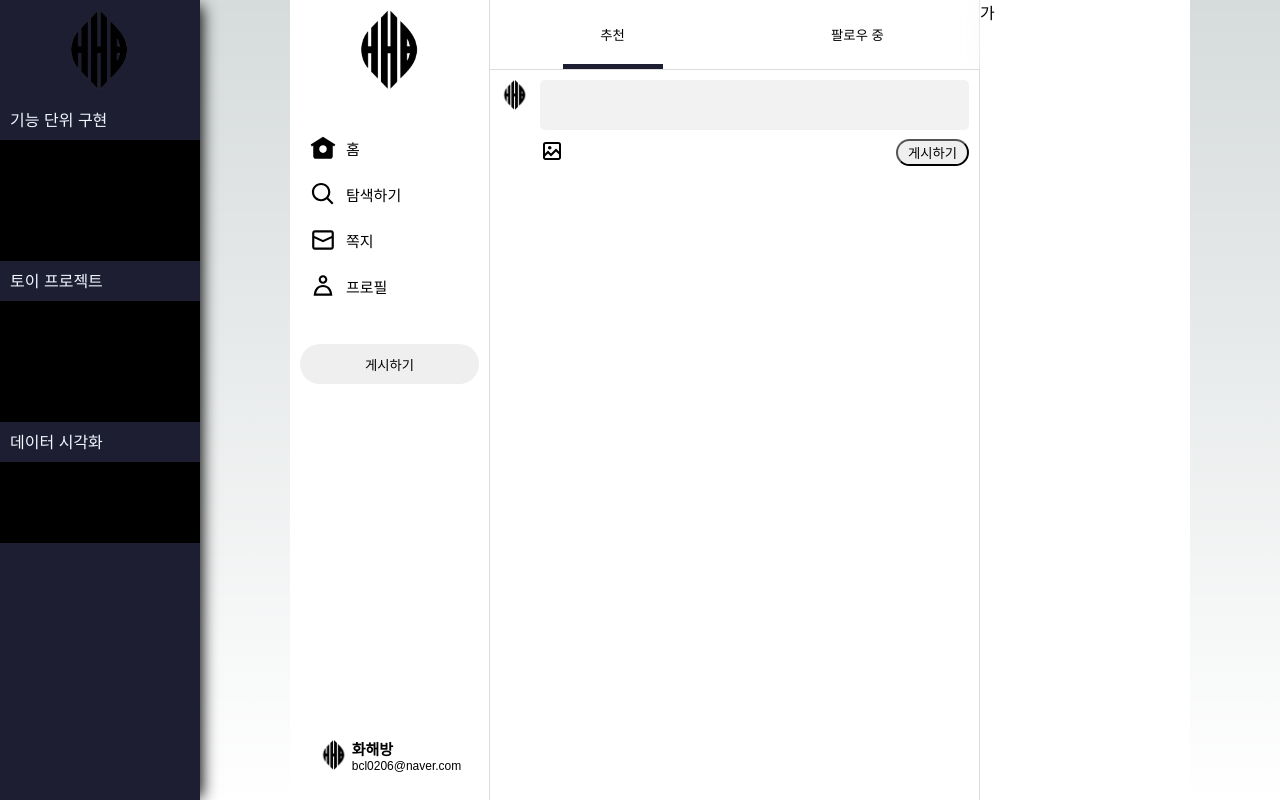
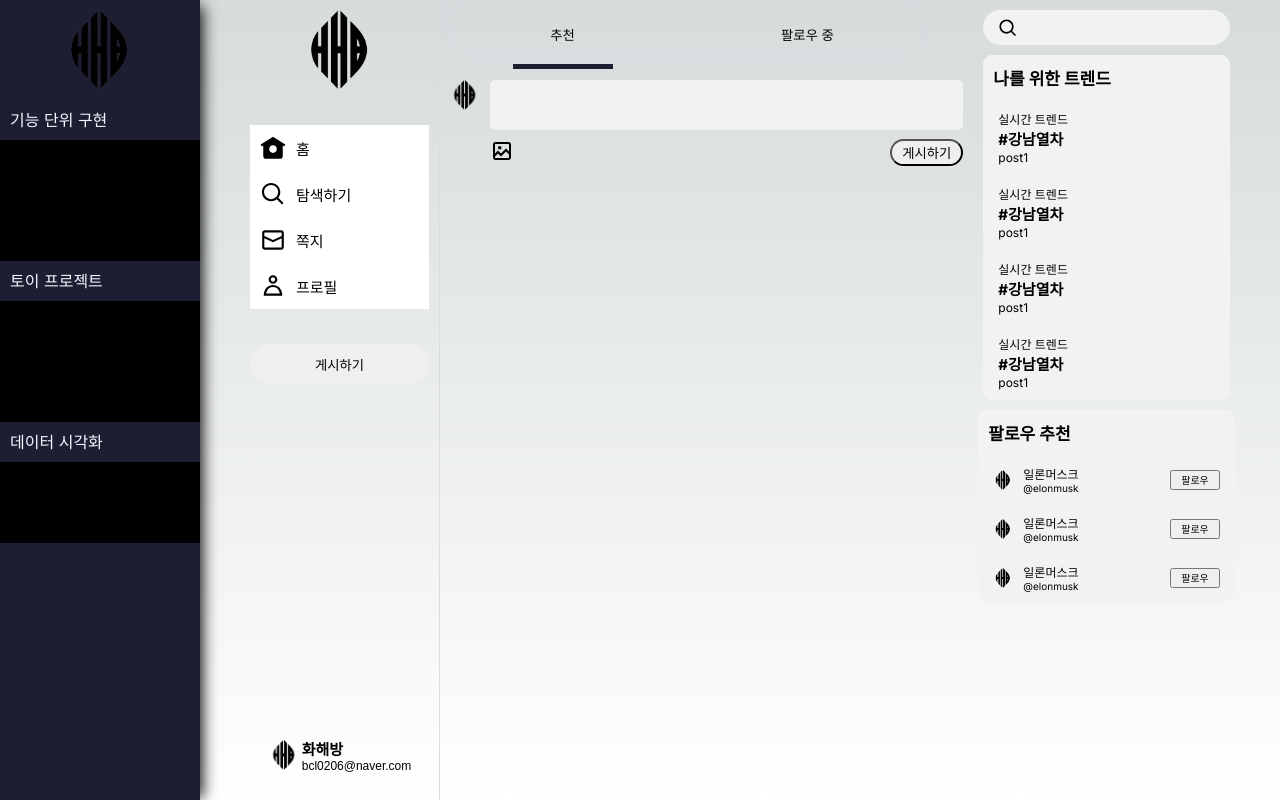
Before and after one commit to HWAHAEBANG/new-technology-lab, a Next.js app: page /toy-project/sns/home in a window 1280 px wide. Built offline with nearby package versions, Linux system fonts and the light colour scheme.

Commit message:
feat: aside 섹션 구현

```diff
--- a/src/app/toy-project/sns/Layout.module.scss
+++ b/src/app/toy-project/sns/Layout.module.scss
@@ -1,7 +1,6 @@
 .mainContainer{
-    background-color: white;
     display: flex;
-    align-items: stretch;
+    width: 1000px;
 }
 
 .leftWrapper {
@@ -10,12 +9,13 @@
     width: 200px;
     flex-grow: 1;
     border-right: 1px solid gainsboro;
+    // background-color: white;
 }
 
 .rightWrapper {
     margin-left: 200px;
     height: 100dvh;
-    width: 700px;
+    width: 800px;
     flex-grow: 1;
     display: flex;
     justify-content: space-between;
@@ -23,11 +23,10 @@
 
 .contentArea{
     width: 700px;
-    border-right: 1px solid gainsboro;
 }
 
 .asideBar {
-    width: 300px;
+    width: 350px;
 }
 
 .logoWrapper{
--- /dev/null
+++ b/src/app/toy-project/sns/_component/FollowRecommends.module.scss
@@ -0,0 +1,47 @@
+.ul{
+    background-color: white;
+    border-radius: 10px;
+    margin: 5px;
+    list-style-type: none;
+    overflow: hidden;
+
+    & > h3 {
+       background-color: #F2F2F2;
+       padding: 10px;
+       font-size: 17px;
+    }
+}
+
+.li{
+    background-color: #F2F2F2;
+    padding: 10px 15px;
+    display: flex;
+    gap: 10px;
+    cursor: pointer;
+
+    &:hover{
+        filter: brightness(0.97);
+    }
+    align-items: center;
+}
+
+.userWrapper{
+ display: flex;
+ flex-direction: column;
+ flex:1
+}
+
+.userName{
+font-size: 12px;
+
+}
+
+.userId{
+font-size: 10px;
+}
+
+.followBtn{
+    width: 50px;
+    height: 20px;
+    font-size: 10px;
+}
--- /dev/null
+++ b/src/app/toy-project/sns/_component/FollowRecommends.tsx
@@ -0,0 +1,39 @@
+import React from 'react'
+import styles from './FollowRecommends.module.scss'
+import Image from 'next/image'
+
+const FollowRecommends = () => {
+  return (
+    <section>
+      <ul className={styles.ul}>
+        <h3>팔로우 추천</h3>
+        <li className={styles.li}>
+          <Image src="/hhb.png" alt="avatar" width={20} height={20} />
+          <p className={styles.userWrapper}>
+            <span className={styles.userName}>일론머스크</span>
+            <span className={styles.userId}>@elonmusk</span>
+          </p>
+          <button className={styles.followBtn}>팔로우</button>
+        </li>
+        <li className={styles.li}>
+          <Image src="/hhb.png" alt="avatar" width={20} height={20} />
+          <p className={styles.userWrapper}>
+            <span className={styles.userName}>일론머스크</span>
+            <span className={styles.userId}>@elonmusk</span>
+          </p>
+          <button className={styles.followBtn}>팔로우</button>
+        </li>
+        <li className={styles.li}>
+          <Image src="/hhb.png" alt="avatar" width={20} height={20} />
+          <p className={styles.userWrapper}>
+            <span className={styles.userName}>일론머스크</span>
+            <span className={styles.userId}>@elonmusk</span>
+          </p>
+          <button className={styles.followBtn}>팔로우</button>
+        </li>
+      </ul>
+    </section>
+  )
+}
+
+export default FollowRecommends
--- /dev/null
+++ b/src/app/toy-project/sns/_component/TrendSearch.module.scss
@@ -0,0 +1,64 @@
+.container{
+    position: relative;
+    margin: 10px;
+    display: flex;
+    flex-direction: column;
+}
+
+.svg{
+    position: absolute;
+    top: 8px;
+    left: 15px;
+}
+
+.searchBar{
+    background-color: #F2F2F2;
+    border: none;
+    border-radius: 20px;
+    height: 35px;
+    width: 100%;
+    outline: none;
+    color: black;
+    padding: 15px;
+    padding-left: 40px;
+    margin-bottom: 10px;
+}
+
+.ul{
+    background-color: white;
+    border-radius: 10px;
+    list-style-type: none;
+    overflow: hidden;
+
+    & > h3 {
+       background-color: #F2F2F2;
+       padding: 10px;
+       font-size: 17px;
+    }
+}
+
+.li{
+    background-color: #F2F2F2;
+    padding: 10px 15px;
+    display: flex;
+    flex-direction: column;
+    gap: 1px;
+    cursor: pointer;
+
+    &:hover{
+        filter: brightness(0.97);
+    }
+}
+
+.category{
+    font-size: 12px;
+}
+
+.title{
+    font-size: 15px;
+    font-weight: 700;
+}
+
+.count{
+    font-size: 12px;
+}
--- /dev/null
+++ b/src/app/toy-project/sns/_component/TrendSearch.tsx
@@ -0,0 +1,40 @@
+import React from 'react'
+import styles from './TrendSearch.module.scss'
+
+const TrendSearch = () => {
+  return (
+    <section className={styles.container}>
+      <svg className={styles.svg} width="20" viewBox="0 0 24 24" aria-hidden="true">
+        <g>
+          <path d="M10.25 3.75c-3.59 0-6.5 2.91-6.5 6.5s2.91 6.5 6.5 6.5c1.795 0 3.419-.726 4.596-1.904 1.178-1.177 1.904-2.801 1.904-4.596 0-3.59-2.91-6.5-6.5-6.5zm-8.5 6.5c0-4.694 3.806-8.5 8.5-8.5s8.5 3.806 8.5 8.5c0 1.986-.682 3.815-1.824 5.262l4.781 4.781-1.414 1.414-4.781-4.781c-1.447 1.142-3.276 1.824-5.262 1.824-4.694 0-8.5-3.806-8.5-8.5z"></path>
+        </g>
+      </svg>
+      <input type="text" className={styles.searchBar} />
+      <ul className={styles.ul}>
+        <h3>나를 위한 트렌드</h3>
+        <li className={styles.li}>
+          <p className={styles.category}>실시간 트렌드</p>
+          <p className={styles.title}>#강남열차</p>
+          <p className={styles.count}>post1</p>
+        </li>
+        <li className={styles.li}>
+          <p className={styles.category}>실시간 트렌드</p>
+          <p className={styles.title}>#강남열차</p>
+          <p className={styles.count}>post1</p>
+        </li>
+        <li className={styles.li}>
+          <p className={styles.category}>실시간 트렌드</p>
+          <p className={styles.title}>#강남열차</p>
+          <p className={styles.count}>post1</p>
+        </li>
+        <li className={styles.li}>
+          <p className={styles.category}>실시간 트렌드</p>
+          <p className={styles.title}>#강남열차</p>
+          <p className={styles.count}>post1</p>
+        </li>
+      </ul>
+    </section>
+  )
+}
+
+export default TrendSearch
--- a/src/app/toy-project/sns/layout.tsx
+++ b/src/app/toy-project/sns/layout.tsx
@@ -2,6 +2,8 @@ import React, { ReactNode } from 'react'
 import styles from './Layout.module.scss'
 import Nav from './_component/nav'
 import Image from 'next/image'
+import TrendSearch from './_component/TrendSearch'
+import FollowRecommends from './_component/FollowRecommends'
 
 interface Props {
   children: ReactNode
@@ -18,7 +20,10 @@ const Layout = ({ children }: Props) => {
       </section>
       <section className={styles.rightWrapper}>
         <section className={styles.contentArea}>{children}</section>
-        <aside className={styles.asideBar}>가</aside>
+        <aside className={styles.asideBar}>
+          <TrendSearch />
+          <FollowRecommends />
+        </aside>
       </section>
     </main>
   )
```
